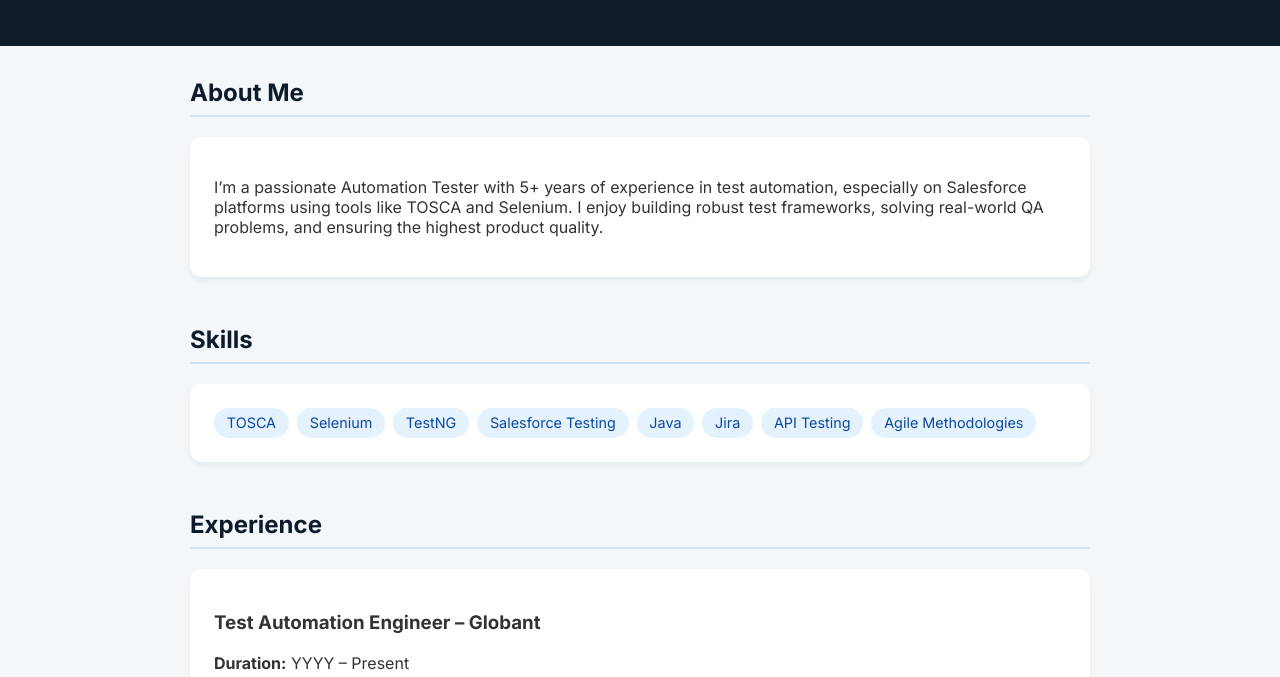
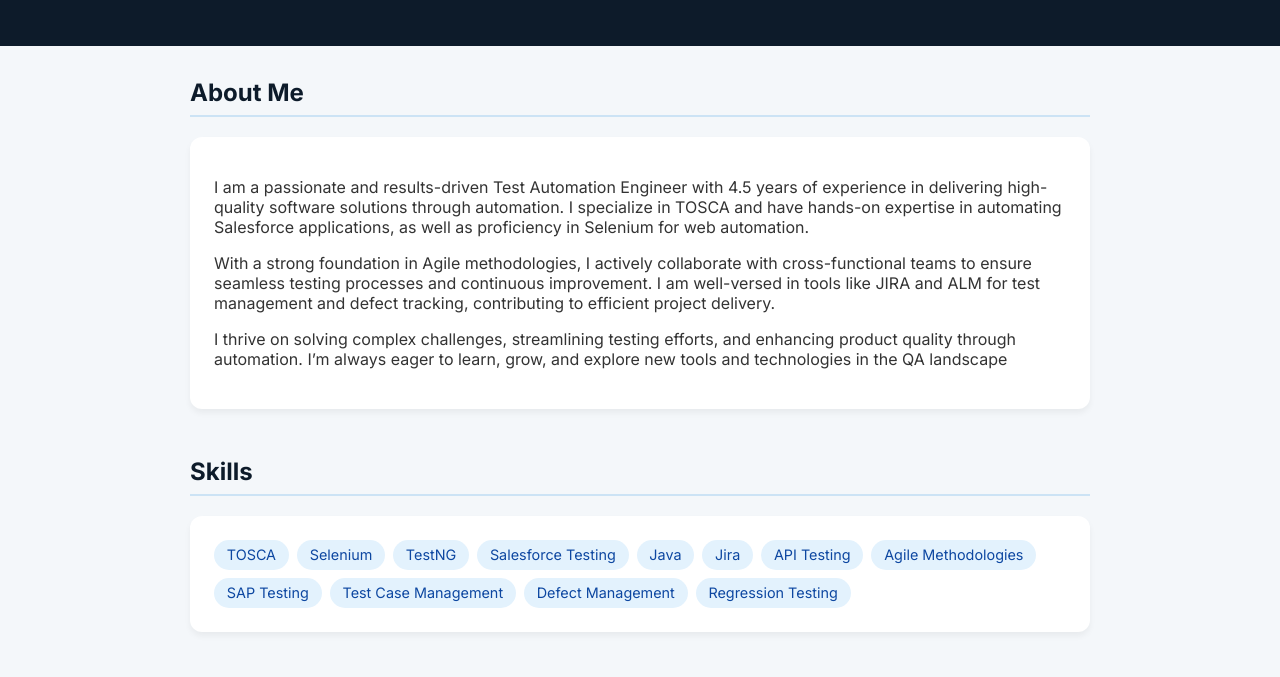
Before and after one commit to AkankshaPrabhakar/akankshaprabhakar.github.io, a plain HTML site: page index.html in a window 1280 px wide. Shown: the part 123-800 px from the top of the page. Drawn offline with Linux system fonts and the light colour scheme.

Commit message:
Update index.html

```diff
--- a/index.html
+++ b/index.html
@@ -87,7 +87,11 @@
     <section>
       <h2>About Me</h2>
       <div class="card">
-        <p>I’m a passionate Automation Tester with 5+ years of experience in test automation, especially on Salesforce platforms using tools like TOSCA and Selenium. I enjoy building robust test frameworks, solving real-world QA problems, and ensuring the highest product quality.</p>
+        <p>I am a passionate and results-driven Test Automation Engineer with 4.5 years of experience in delivering high-quality software solutions through automation. I specialize in TOSCA and have hands-on expertise in automating Salesforce applications, as well as proficiency in Selenium for web automation.</p>
+
+<p>With a strong foundation in Agile methodologies, I actively collaborate with cross-functional teams to ensure seamless testing processes and continuous improvement. I am well-versed in tools like JIRA and ALM for test management and defect tracking, contributing to efficient project delivery.</p>
+
+<p>I thrive on solving complex challenges, streamlining testing efforts, and enhancing product quality through automation. I’m always eager to learn, grow, and explore new tools and technologies in the QA landscape</p>
       </div>
     </section>
 
@@ -102,6 +106,10 @@
         <span class="badge">Jira</span>
         <span class="badge">API Testing</span>
         <span class="badge">Agile Methodologies</span>
+        <span class="badge">SAP Testing</span>
+        <span class="badge">Test Case Management</span>
+        <span class="badge">Defect Management</span>
+        <span class="badge">Regression Testing</span>
       </div>
     </section>
 
@@ -109,7 +117,7 @@
       <h2>Experience</h2>
       <div class="card">
         <h3>Test Automation Engineer – Globant</h3>
-        <p><strong>Duration:</strong> YYYY – Present</p>
+        <p><strong>Duration:</strong> March 2024 – Present</p>
         <p>Working on automating Salesforce applications using TOSCA. Developed scalable test cases, collaborated in Agile teams, and contributed to end-to-end test coverage.</p>
       </div>
     </section>
```
